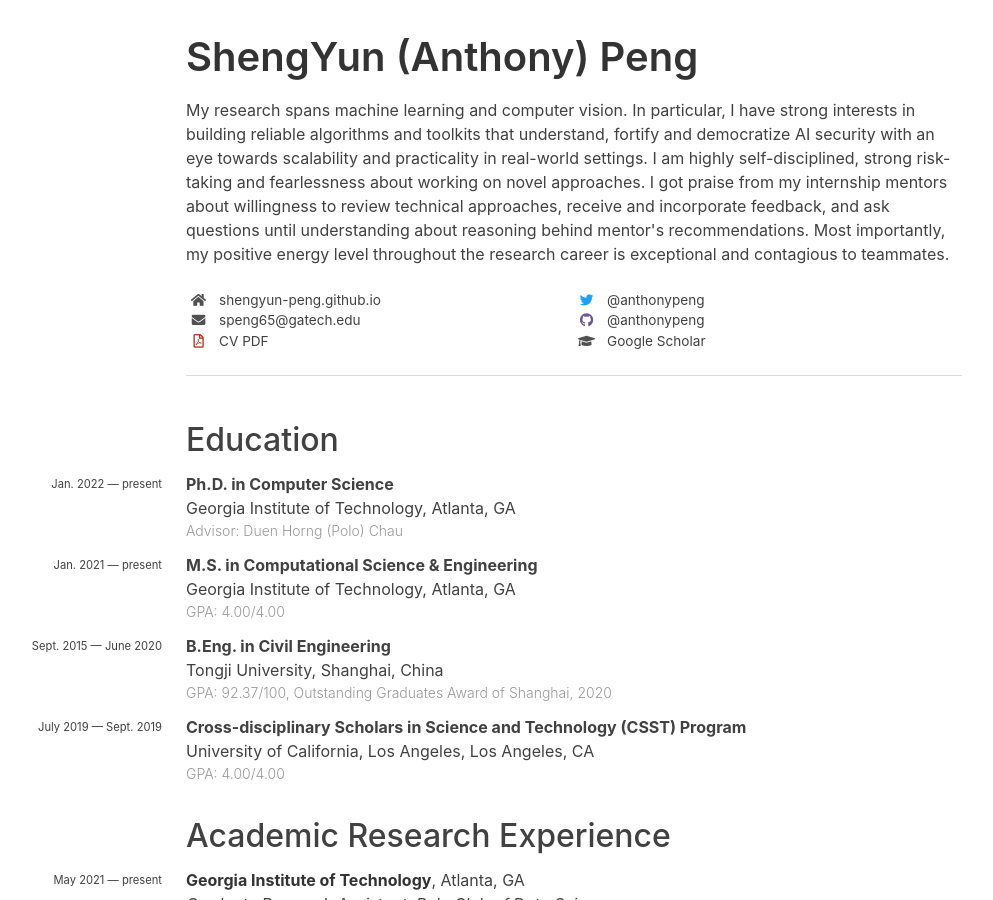
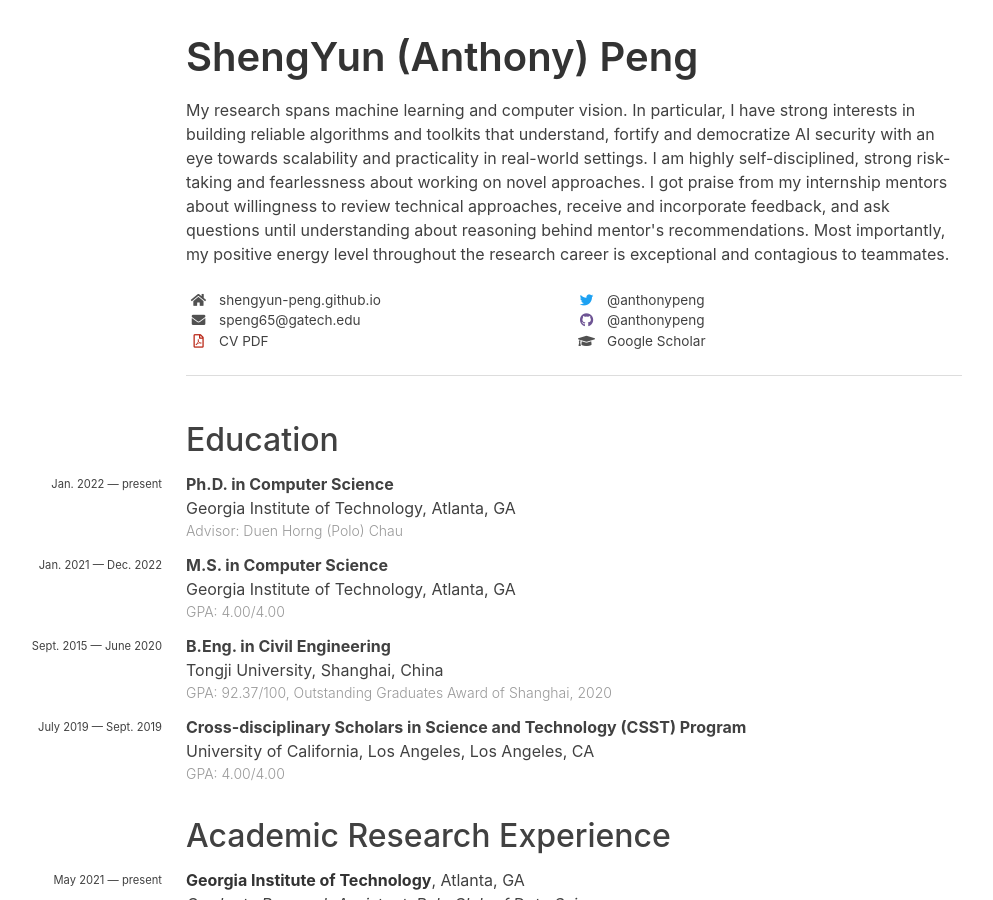
Before and after one commit to nemathahmed/temp_site2, a Jekyll site: the page built from cv.md, in a window 1280 px wide and 900 px high. Shown: the whole window, without its empty margins (146-1139 px from the left). Built offline with Jekyll 4.4.1, drawn with Linux system fonts in a browser that asks for light colours; nearby versions of some CDN libraries; some web fonts are replaced.

Commit message:
Fix degree typo

```diff
--- a/_data/education.yaml
+++ b/_data/education.yaml
@@ -6,11 +6,11 @@
   years-extra: "present"
   institution-url: https://www.gatech.edu/
 
-- degree: "M.S. in Computational Science & Engineering"
+- degree: "M.S. in Computer Science"
   institution: Georgia Institute of Technology
   location: "Atlanta, GA"
   years: "Jan. 2021 —"
-  years-extra: "present"
+  years-extra: "Dec. 2022"
   institution-url: https://www.gatech.edu/
   description:
     - "GPA: 4.00/4.00"
```
